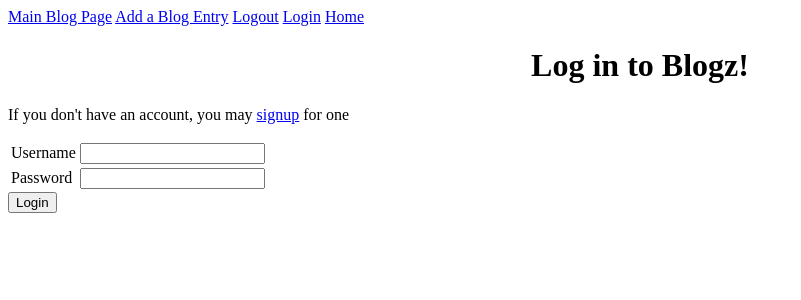
After one commit to mlg012784/blogz, a Flask app: page /login in a window 1280 px wide. The commit adds this page. Shown: the top 300 px of the page, without its empty margins (0-801 px from the left). Run offline with Flask 2, Linux system fonts and the light colour scheme.

Commit message:
halfway done

```diff
--- a/main.py
+++ b/main.py
@@ -1,10 +1,10 @@
-from flask import Flask, request, redirect, render_template, flash
+from flask import Flask, request, redirect, render_template, flash, session
 
 from flask_sqlalchemy import SQLAlchemy
 
 app = Flask(__name__)
 app.config['DEBUG'] = True
-app.config['SQLALCHEMY_DATABASE_URI'] = 'mysql+pymysql://build-a-blog:mlg012784@localhost:8889/build-a-blog'
+app.config['SQLALCHEMY_DATABASE_URI'] = 'mysql+pymysql://blogz:mlg012784@localhost:8889/blogz'
 app.config['SQLALCHEMY_ECHO'] = True
 db = SQLAlchemy(app)
 app.secret_key = 'naya073115'
@@ -23,17 +23,96 @@ class Blog(db.Model):
 
     body = db.Column(db.String(500))
 
+    owner_id = db.Column(db.Integer, db.ForeignKey('user.id'))
 
 
-    def __init__(self, title, body):
+    def __init__(self, name, owner):
+        self.title = title
+        self.body = body
+        self.owner = owner
 
-        self.title = title
+class User(db.Model):
 
-        self.body = body
+    id = db.Column(db.Integer, primary_key=True)
+
+    username = db.Column(db.String(120))
+
+    password = db.Column(db.String(120))
+
+    blog = db.relationship('Blog', backref='owner')
+
+    def __init__(self, username, password):
+
+        self.username =username
+
+        self.password = password
+
+
+@app.route('/login', methods=['POST', 'GET'])
+def login():
+    if request.method == 'POST':
+        username = request.form['username']
+        password = request.form['password']
+        user = User.query.filter_by(username=username).first()
+        if user and user.password == password:
+            session['username'] = username
+            flash("Logged in")
+            return redirect('/newpost')
+        else:
+            flash('User password incorrect,or user does not exist', 'error')
+    return render_template('login.html')
 
 
 
+@app.route('/signup', methods=['POST', 'GET'])
+def signup():
+    username = request.form['username']
+    password = request.form['password']
+    verify = request.form['verify']
+    name_error =''
+    pass_error= ''
+    ver_error= ''
 
+
+    if request.method == 'POST':
+
+
+        if len(username) < int(3) or len(username) > int(20):
+            username = ''
+            name_error = 'Enter valid username'
+        else:
+            if ' ' in username:
+                name_error = 'Enter valid username'
+                username = ''
+
+        if len(password) < int(3) or len(password) > int(20):
+            pass_error = "That's not a valid password"
+            password = ''
+        else:
+            if ' ' in password:
+                pass_error = "That's not a valid password"
+                password = ''
+        if password != verify:
+            ver_error = 'passwords do not match'
+            verify= ''
+        existing_user = User.query.filter_by(username=username).first()
+
+
+
+        if not existing_user and not name_error and not pass_error and not ver_error:
+            new_user = User(username, password)
+            db.session.add(new_user)
+            db.session.commit()
+            session['username'] = username
+            return redirect('/newpost')
+        else:
+            if existing_user:
+                flash('Username already exists')
+                return render_template('signup.html')
+
+
+    else:
+        return render_template('signup.html', name_error=name_error, username=username, pass_error=pass_error, password=password,ver_error=ver_error, verify=verify)
 
 @app.route('/blog', methods=['POST', 'GET'])
 def index():
@@ -52,7 +131,7 @@ def index():
 
 
 
-    #
+
 
         return render_template('blog.html', blogs = blogs)
 
@@ -74,7 +153,7 @@ def newpost():
         if title_error or body_error:
             return render_template('/newpost.html', title_error= title_error, body_error= body_error)
         else:
-            new_blog = Blog(title, body)
+            new_blog = Blog(title, body, owner)
             db.session.add(new_blog)
             db.session.commit()
             newblogid = str(new_blog.id)
@@ -86,7 +165,10 @@ def newpost():
 
 
 
-
+@app.route('/logout')
+def logout():
+    del session['username']
+    return redirect('/')
 
 
 if __name__ == '__main__':
--- a/templates/base.html
+++ b/templates/base.html
@@ -19,8 +19,18 @@
     <div>
         <a href= '/blog'>Main Blog Page</a>
         <a href = '/newpost'>Add a Blog Entry</a>
+        <a href='/logout'>Logout</a>
+        <a href='/login'>Login</a>
+        <a href= '/'>Home</a>
     </div>
 
+    {% with messages= get_flashed_messages(with_categories=True) %}
+        <ul>
+            {% for category, message in messages %}
+            <li class= "{{category}}">{{message}}</li>
+        {% endfor %}
+        </ul>
+    {% endwith %}
 
 
 
--- /dev/null
+++ b/templates/login.html
@@ -0,0 +1,32 @@
+{% extends "base.html" %}
+{% block content %}
+<h1>Log in to Blogz!</h1>
+<p>If you don't have an account, you may <a href= '/signup'>signup</a> for one</p>
+<form action="/login" method="post">
+    <table>
+        <tr>
+            <td><label for="username" >Username</label></td>
+            <td>
+                <input name="username" type="text" value="{{ username }}">
+            </td>
+        </tr>
+        <tr>
+            <td><label for="password">Password</label></td>
+            <td>
+                <input name="password" type="password">
+            </td>
+        </tr>
+    </table>
+    <input type="submit" value="Login">
+</form>
+
+
+
+
+
+
+
+
+
+
+{% endblock %}
```
Also changed, not shown: templates/index.html (added, +9 -0 lines), templates/signup.html (added, +39 -0 lines).
